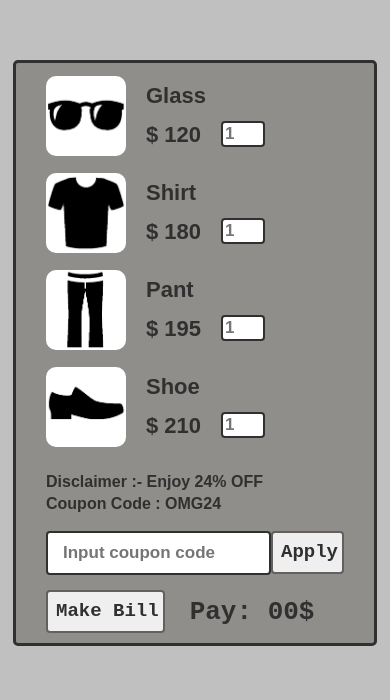
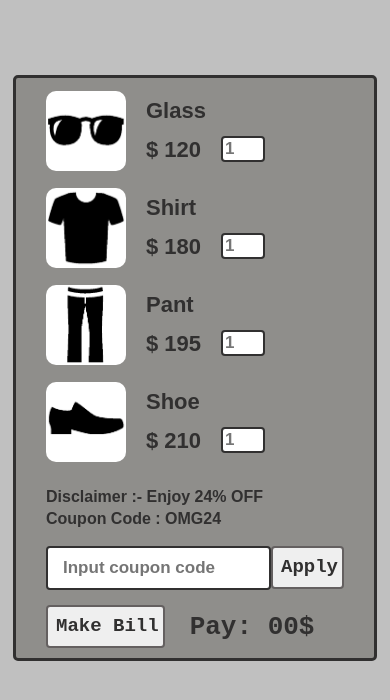
Before and after one commit to saziddeveloper/COUPON-CODE, a plain HTML site: page index.html in a window 390 px wide. Drawn offline with Linux system fonts and the light colour scheme.

Commit message:
Update style.css

```diff
--- a/style/style.css
+++ b/style/style.css
@@ -116,6 +116,6 @@ h2 {
 ------------------------------------*/
 @media only screen and (max-width: 720px) {
     main {
-        margin-top: 52px;
+        margin-top: 67px;
     }
 }
```
